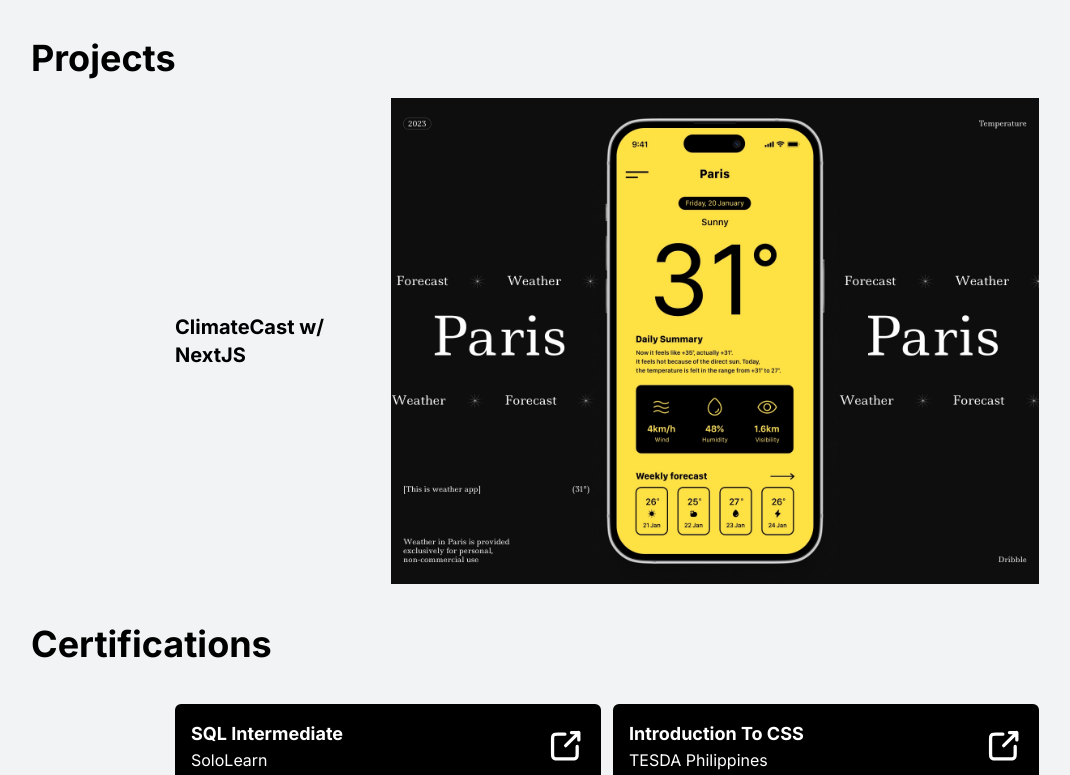
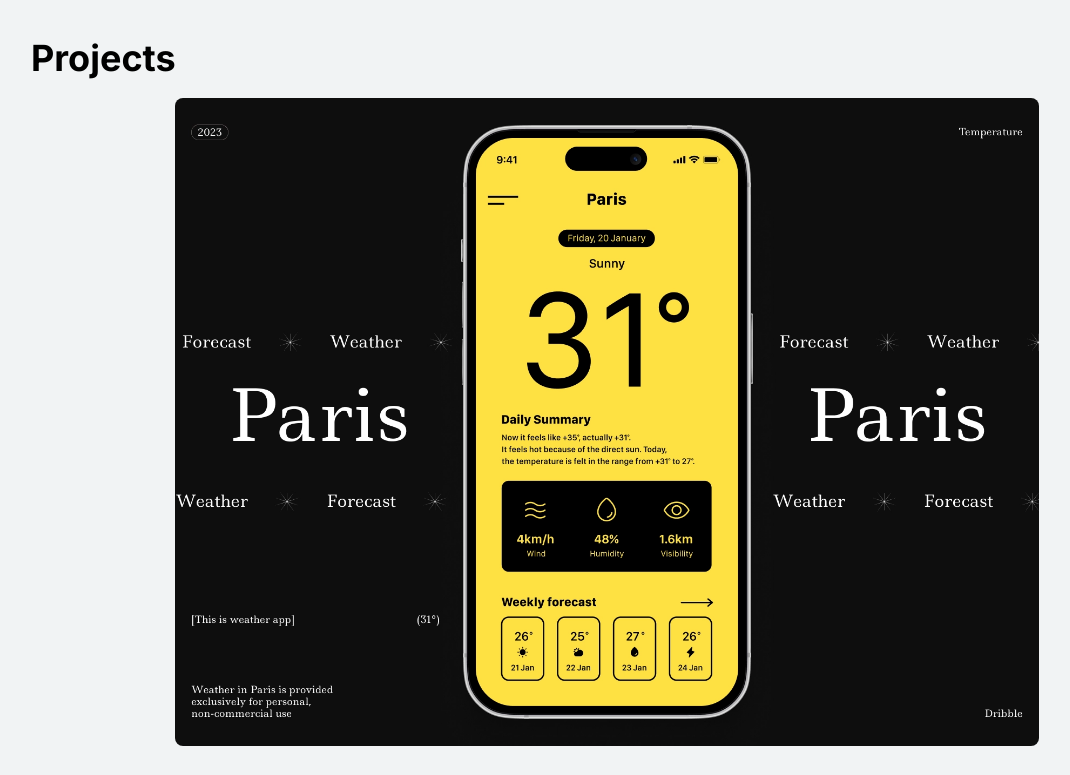
Before and after one commit to uaenaaaa/my-website, a Next.js app: page / in a window 1280 px wide. Shown: the part 585-1360 px from the top of the page, without its empty margins (33-1103 px from the left). Built offline with nearby package versions, Linux system fonts and the light colour scheme.

Commit message:
added aesthetic on hover

```diff
--- a/app/components/Projects/ProjectsSection.tsx
+++ b/app/components/Projects/ProjectsSection.tsx
@@ -1,9 +1,11 @@
 'use client'
-import React from 'react'
+import React, { useState } from 'react'
 import Image from 'next/image'
 import MockImage from '../../../public/images/mock-image.png'
+import { AiFillGithub } from 'react-icons/ai'
 
 const ProjectsSection = () => {
+  const [isHovered, setIsHovered] = useState(false)
   return (
     <>
       <div className='
@@ -17,7 +19,8 @@ const ProjectsSection = () => {
         text-left
         self-start
         font-bold
-        text-4xl'>Projects</h1>
+        text-xl
+        lg:text-4xl'>Projects</h1>
 
         <div className='
         flex
@@ -25,13 +28,22 @@ const ProjectsSection = () => {
         items-center
         w-full'>
           <div className='w-3/4
-          flex
-          justify-center
-          items-center'>
-            <h1 className='
+          relative
+          overflow-hidden
+          rounded-lg'>
+            <h1 className={`
             font-bold
-            text-xl'>ClimateCast w/ NextJS </h1>
-            <Image className='w-3/4' alt='Weather Application Using NextJS Section' src={ MockImage }/>
+            absolute
+            transition-all
+            duration-1000
+            bg-white
+            text-black
+            p-2
+            rounded-md
+            text-sm
+            z-50 ${isHovered ? 'top-2 left-2' : 'left-[-200px] top-2'}`}>ClimateCast w/ NextJS </h1>
+            <AiFillGithub className={`hidden bottom-5 right-5 transition-all ${isHovered ? 'block scale-100' : 'hidden scale-0'}`} size={25}/>
+            <Image onMouseOut={() => setIsHovered(false)} onMouseOver={() => setIsHovered(true)} className={`w-full scale-100 transition-all duration-5000 ${isHovered ? 'scale-150' : 'scale-100' }`} alt='Weather Application Using NextJS Section' src={ MockImage }/>
           </div>
         </div>
       </div>
```
